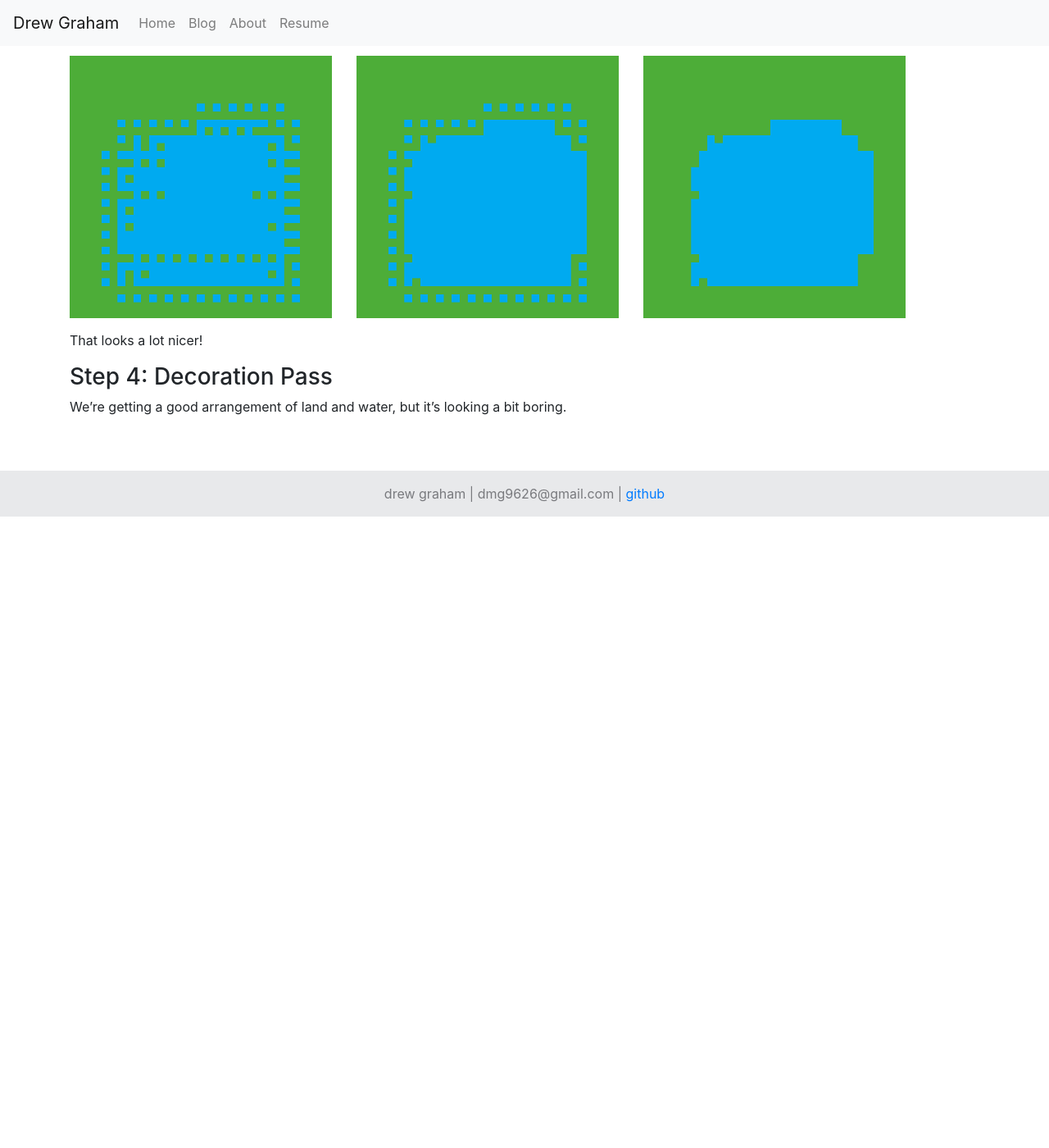
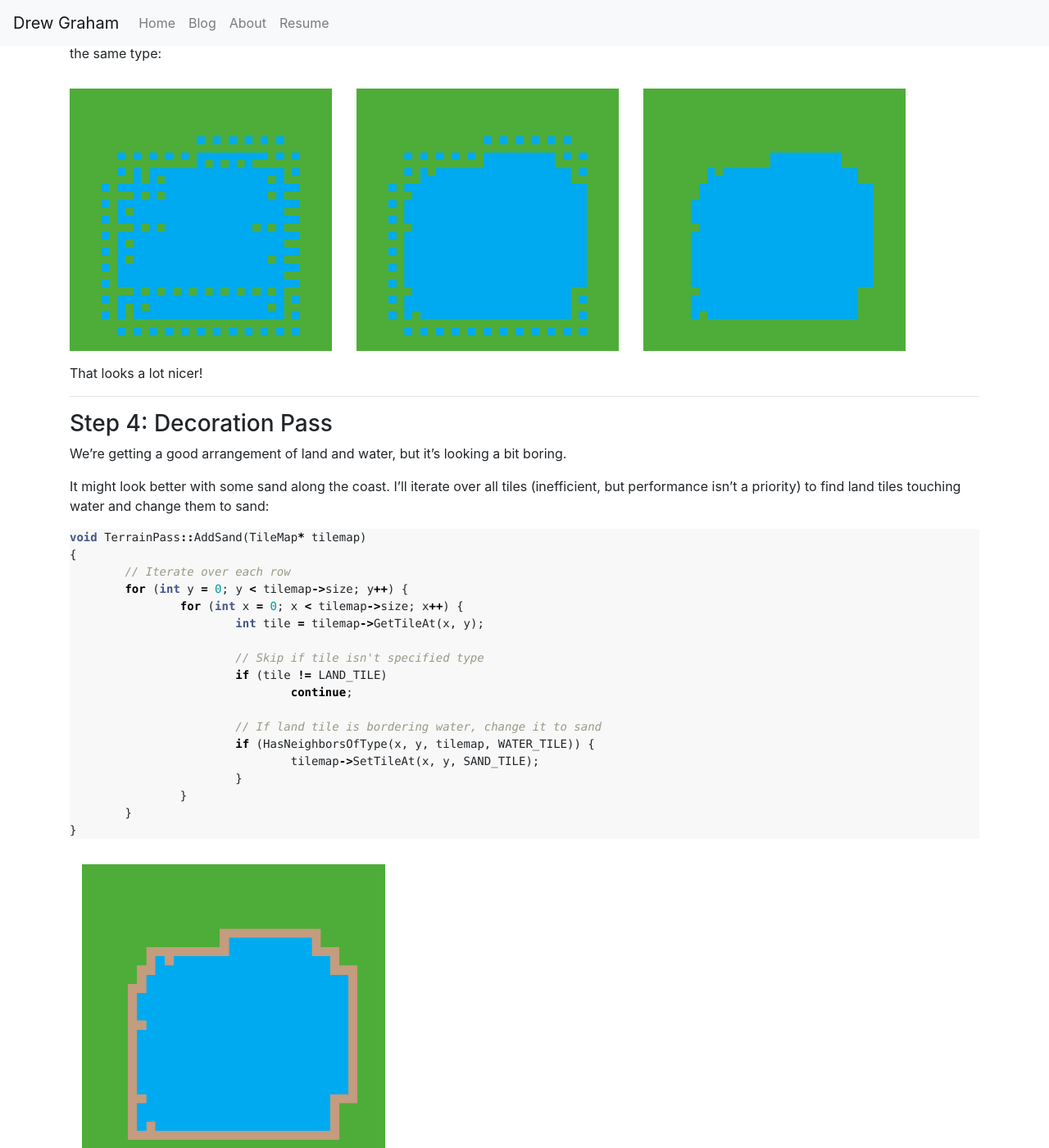
Before and after one commit to dmg9626/dmg9626.github.io, a Jekyll site: the page built from blog/proc-gen.md, in a window 1280 px wide and 1400 px high, scrolled down 5738 px. Shown: the whole window at 82% size. Built offline with Jekyll 4.4.1, drawn with Linux system fonts in a browser that asks for light colours; nearby versions of some CDN libraries; library files that are not in the unit come from our copies; before the commit the page ends 6368 px from its top, so only the background shows below that; some of the changed text lies outside the part shown.

Commit message:
added Decoration Pass section

````diff
--- a/blog/proc-gen.md
+++ b/blog/proc-gen.md
@@ -118,6 +118,8 @@ That's much better! But there's still a lot left to improve here.
 
 ----
 ### Step 3: Clean-up Pass
+
+From here on out, I'm going to pick one map seed for all my screenshots to give a better idea of the gradual improvements.
 
 You've probably noticed all those single-tile patches of land/water on the maps generated. This is what happens when you apply a cut-off water level to the jagged landscapes we're generating. Now that I'm done generating the landscape, the rest of our work is going to be clean-up and decoration, so I created a `TerrainPass` class to handle those changes.
 
@@ -139,6 +141,68 @@ Hmm... it's a bit better, but we still have those narrow strips jutting in/out o
 
 That looks a lot nicer!
 
+----
 ### Step 4: Decoration Pass
 
 We're getting a good arrangement of land and water, but it's looking a bit boring.
+
+It might look better with some sand along the coast. I'll iterate over all tiles (inefficient, but performance isn't a priority) to find land tiles touching water and change them to sand:
+
+```c++
+void TerrainPass::AddSand(TileMap* tilemap)
+{
+	// Iterate over each row
+	for (int y = 0; y < tilemap->size; y++) {
+		for (int x = 0; x < tilemap->size; x++) {
+			int tile = tilemap->GetTileAt(x, y);
+
+			// Skip if tile isn't specified type
+			if (tile != LAND_TILE)
+				continue;
+
+			// If land tile is bordering water, change it to sand
+			if (HasNeighborsOfType(x, y, tilemap, WATER_TILE)) {
+				tilemap->SetTileAt(x, y, SAND_TILE);
+			}
+		}
+	}
+}
+```
+
+<img src="/assets/images/blog/proc-gen/decoration-pass/sand-pass.png" class="blog text-center" width="400px">
+
+How about some trees? I could just iterate over the land tiles again, randomly changing them to trees. But I can't go about it quite like that - the trees have to appear **on top** of the land tile, rather than replacing it entirely. I'll have to create a separate tile layer to render on top of this one, and the TMX map format supports just that. So I created a separate Object tile layer, randomly adding trees on top of land tiles (with probability according to some `TREE_RATIO`):
+
+```c++
+void TerrainPass::PopulateTrees(TileMap* terrainLayer, TileMap* objectLayer, float treeRatio)
+{
+	// Iterate over each tile in terrain layer
+	for (int y = 0; y < terrainLayer->size; y++) {
+		for (int x = 0; x < terrainLayer->size; x++) {
+			int tile = terrainLayer->GetTileAt(x, y);
+
+			// Skip if tile isn't specified type
+			if (tile != LAND_TILE)
+				continue;
+
+			// Randomly place trees on objectLayer based on treeRatio chance
+			float chance = rand01();
+			if (chance < treeRatio) {
+				objectLayer->SetTileAt(x, y, TREE_TILE);
+			}
+		}
+	}
+}
+```
+
+Let's see how it looks:
+
+<img src="/assets/images/blog/proc-gen/decoration-pass/tree-pass-1.png" class="blog text-center" width="400px">
+
+Looking better! But I don't really like the clumped distribution of trees. Maybe we should avoid placing trees next to each other.
+
+<img src="/assets/images/blog/proc-gen/decoration-pass/tree-pass-2.png" class="blog text-center" width="400px">
+
+I would have gone further, but at this point I was running dangerously close to the midnight submission deadline, so I submitted it and called it finished.
+
+This was my favorite project to work on in my Game AI course. It was my first experience with procedural generation, and I know I've only scratched the surface of what's possible. At the time of writing I am quarantined at home due to the coronavirus, so I have a lot of free time. I'll likely return to this project in a future dev blog!
````
Also changed, not shown: other parts of blog/proc-gen.md (+1 -1 lines), assets/images/blog/proc-gen/decoration-pass/sand-pass.png (added), assets/images/blog/proc-gen/decoration-pass/tree-pass-1.png (added), assets/images/blog/proc-gen/decoration-pass/tree-pass-2.png (added).
